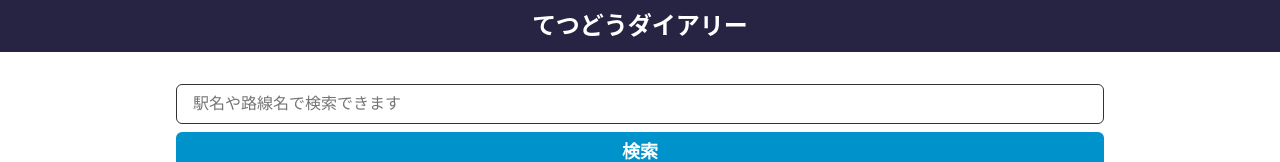
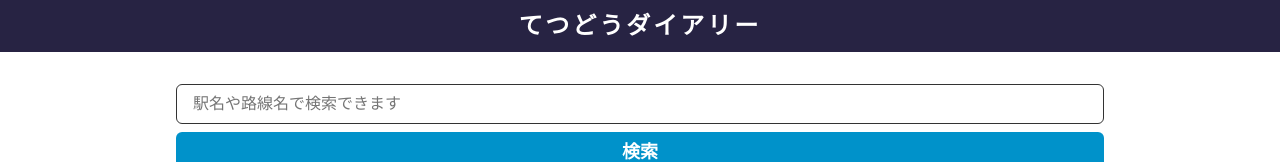
Before and after one commit to yk1979/railway-diary, a Next.js app: page / in a window 1280 px wide. Shown: the top 162 px of the page. Built offline with nearby package versions, Linux system fonts and the light colour scheme; a web font is replaced by a local one.

Commit message:
ロゴをかわいくした

```diff
--- a/src/components/Header.tsx
+++ b/src/components/Header.tsx
@@ -7,6 +7,8 @@ const Root = styled.header`
   padding: 8px;
   font-weight: bold;
   font-size: 2.4rem;
+  font-family: "corporate-logo", sans-serif;
+  letter-spacing: 3px;
   text-align: center;
   background-color: ${Color.Background.Navy};
 `;
--- a/src/pages/_app.tsx
+++ b/src/pages/_app.tsx
@@ -5,6 +5,11 @@ import reset from "styled-reset";
 
 const GlobalStyle = createGlobalStyle`
   ${reset}
+
+  @font-face {
+    font-family: "corporate-logo";
+    src: url("/font/corp_round_v1.ttf");
+  }
 
   *,
   *::before,
```
Also changed, not shown: 1 other file (tests, documents, lock files or other folders).
